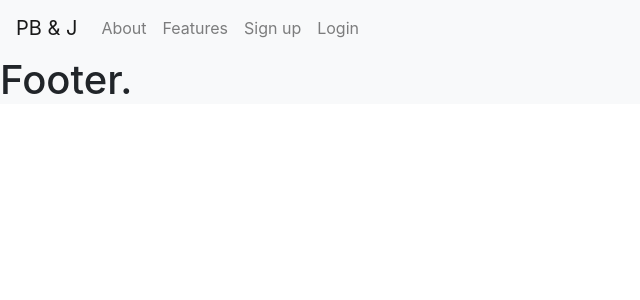
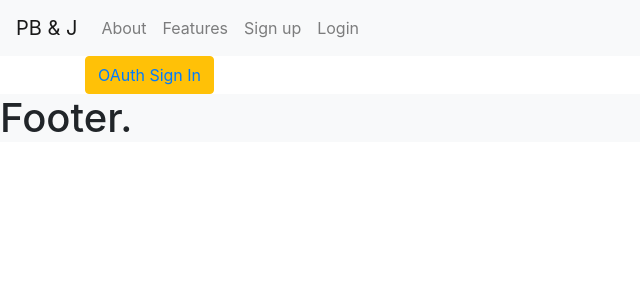
Before and after one commit to adamomeister/react-pb-and-j, a React (Create React App) app: page / in a window 1280 px wide. Shown: the top 300 px of the page, without its empty margins (0-640 px from the left). Built offline with nearby package versions, Linux system fonts and the light colour scheme.

Commit message:
add basic button link to OAuth sign-in on main page

```diff
--- a/src/App.js
+++ b/src/App.js
@@ -12,7 +12,7 @@ class App extends Component {
         <NavBar />
       </header>
       <div className="container">
-
+        <button className="btn btn-warning"><a href="https://appcenter.intuit.com/connect/oauth2?client_id=Q0PvPlI6Vc6oEWJD4AeumjFSSLdQI4HSniUXk1weWXIGDJlawv&redirect_uri=http%3A%2F%2Flocalhost%3A3000%2Fcallback&response_type=code&scope=com.intuit.quickbooks.accounting&state=randomState">OAuth Sign In</a></button>
       </div>
       <Footer />
       </div>
```
